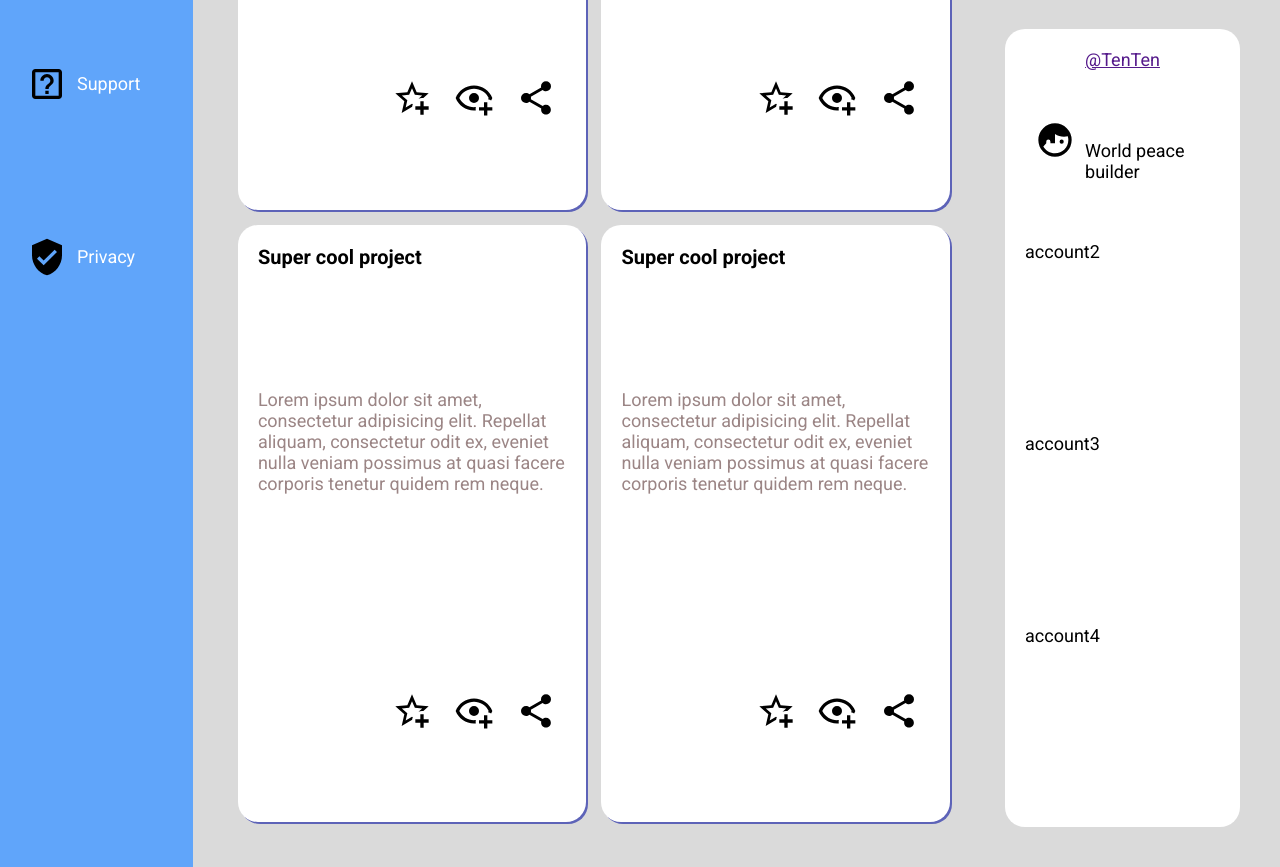
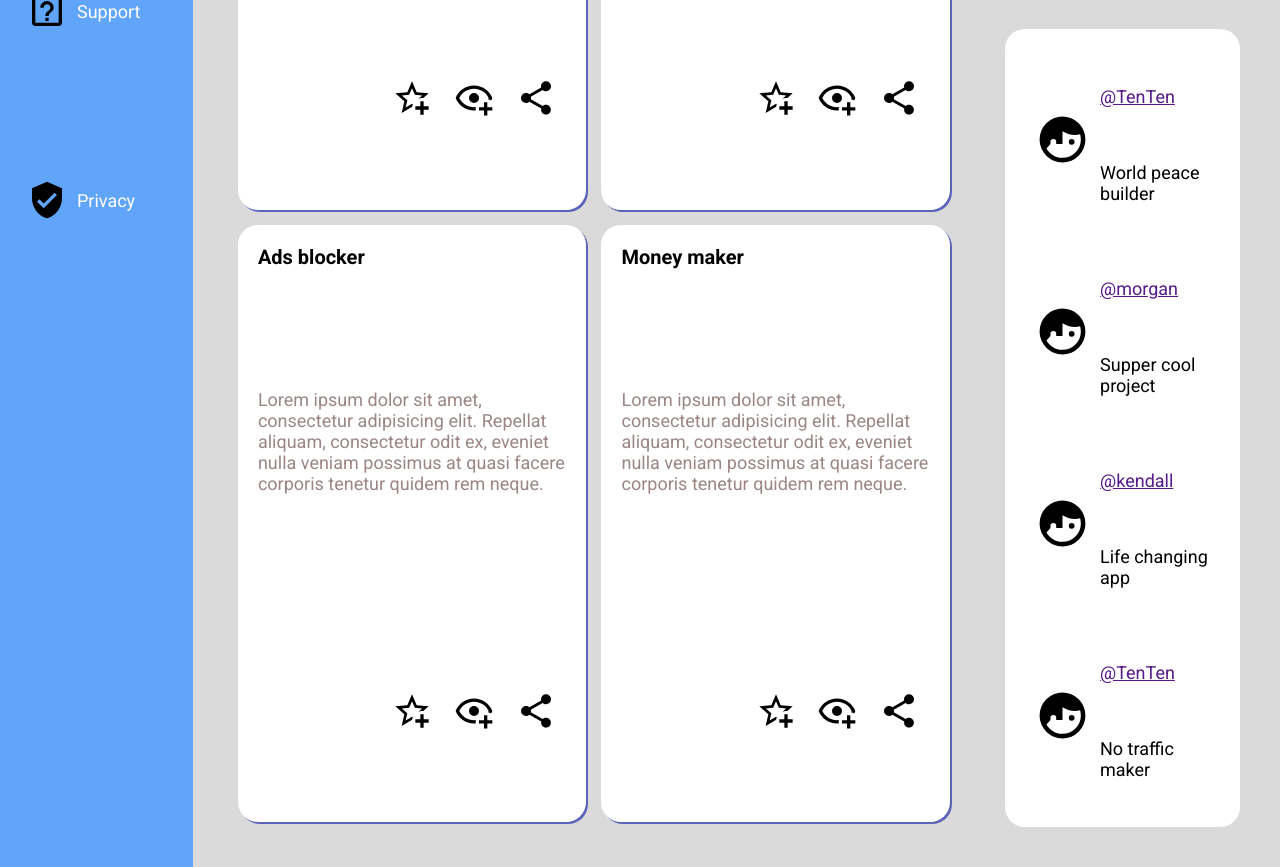
Before and after one commit to phuongle841/adminDashboard, a plain HTML site: page index.html in a window 1280 px wide. Shown: the part 1720-2587 px from the top of the page. Drawn offline with Linux system fonts and the light colour scheme.

Commit message:
maybe this is the end of this project

```diff
--- a/index.html
+++ b/index.html
@@ -121,7 +121,7 @@
           </div>
           <div class="Post">
             <div class="comment">
-              <header>Super cool project</header>
+              <header>Less cool project</header>
               <span
                 >Lorem ipsum dolor sit amet, consectetur adipisicing elit.
                 Repellat aliquam, consectetur odit ex, eveniet nulla veniam
@@ -143,7 +143,7 @@
           </div>
           <div class="Post">
             <div class="comment">
-              <header>Super cool project</header>
+              <header>Impossible app</header>
               <span
                 >Lorem ipsum dolor sit amet, consectetur adipisicing elit.
                 Repellat aliquam, consectetur odit ex, eveniet nulla veniam
@@ -165,7 +165,7 @@
           </div>
           <div class="Post">
             <div class="comment">
-              <header>Super cool project</header>
+              <header>Easy peasy app</header>
               <span
                 >Lorem ipsum dolor sit amet, consectetur adipisicing elit.
                 Repellat aliquam, consectetur odit ex, eveniet nulla veniam
@@ -187,7 +187,7 @@
           </div>
           <div class="Post">
             <div class="comment">
-              <header>Super cool project</header>
+              <header>Ads blocker</header>
               <span
                 >Lorem ipsum dolor sit amet, consectetur adipisicing elit.
                 Repellat aliquam, consectetur odit ex, eveniet nulla veniam
@@ -209,7 +209,7 @@
           </div>
           <div class="Post">
             <div class="comment">
-              <header>Super cool project</header>
+              <header>Money maker</header>
               <span
                 >Lorem ipsum dolor sit amet, consectetur adipisicing elit.
                 Repellat aliquam, consectetur odit ex, eveniet nulla veniam
@@ -242,14 +242,14 @@
             </p>
           </div>
           <div class="shortInform">
-            <header>Site Maintenance</header>
+            <header>Community share day</header>
             <p>
               Lorem ipsum dolor sit amet consectetur adipisicing elit. Veritatis
               aperiam incidunt magnam quasi libero nemo!
             </p>
           </div>
           <div class="shortInform Update">
-            <header>Site Maintenance</header>
+            <header>Update privacy policy</header>
             <p>
               Lorem ipsum dolor sit amet consectetur adipisicing elit. Veritatis
               aperiam incidunt magnam quasi libero nemo!
@@ -260,18 +260,42 @@
       <div class="Trending">
         <header>Trending</header>
         <div class="content">
-          <div class="account">
-            <div class="RecommendAccount">
-              <div class="ProfilePicture">
-                <img src="img/face-man-profile.svg" alt="" />
-              </div>
-              <span><a href="">@TenTen</a></span
-              ><span>World peace builder</span>
+          <div class="RecommendAccount">
+            <div class="ProfilePicture">
+              <img src="img/face-man-profile.svg" alt="" />
+            </div>
+            <div class="Name"><a href="">@TenTen</a></div>
+            <div class="fakeName">
+              <p>World peace builder</p>
             </div>
           </div>
-          <div class="account">account2</div>
-          <div class="account">account3</div>
-          <div class="account">account4</div>
+          <div class="RecommendAccount">
+            <div class="ProfilePicture">
+              <img src="img/face-man-profile.svg" alt="" />
+            </div>
+            <div class="Name"><a href="">@morgan</a></div>
+            <div class="fakeName">
+              <p>Supper cool project</p>
+            </div>
+          </div>
+          <div class="RecommendAccount">
+            <div class="ProfilePicture">
+              <img src="img/face-man-profile.svg" alt="" />
+            </div>
+            <div class="Name"><a href="">@kendall</a></div>
+            <div class="fakeName">
+              <p>Life changing app</p>
+            </div>
+          </div>
+          <div class="RecommendAccount">
+            <div class="ProfilePicture">
+              <img src="img/face-man-profile.svg" alt="" />
+            </div>
+            <div class="Name"><a href="">@TenTen</a></div>
+            <div class="fakeName">
+              <p>No traffic maker</p>
+            </div>
+          </div>
         </div>
       </div>
     </div>
--- a/style/style.css
+++ b/style/style.css
@@ -3,7 +3,6 @@
   padding: 0;
   margin: 0;
   box-sizing: border-box;
-  /* border: 1px solid #000; */
   font-family: "Roboto";
 }
 img {
@@ -26,11 +25,8 @@ body > div {
   background-color: #60a5fa;
   grid-row: 1 / span 2;
   display: grid;
-  grid-template-rows: 1fr 3fr 3fr;
+  grid-template-rows: 150px repeat(2, 1fr);
   gap: 80px;
-}
-.homeButton {
-  border: 2px solid #fff;
 }
 .functions,
 .setting {
@@ -73,8 +69,6 @@ body > div {
 /* this part for the header */
 .header {
   user-select: none;
-  /* box-shadow: 0px 5px 5px rgb(128, 110, 110); */
-  box-shadow: 0px 1px 5px #272727;
   z-index: 2;
   display: grid;
   gap: 10px;
@@ -121,7 +115,7 @@ body > div {
   background-color: #ad3bbe;
   color: #fff;
   outline: none;
-  border: 2px solid #1e3a8a;
+  border: 2px solid #415fb1dc;
 }
 .notification > .Profile {
   display: grid;
@@ -256,9 +250,8 @@ body > div {
   padding: 15px;
   gap: 15px;
   display: grid;
-  grid-template-columns: repeat(auto-fit, minmax(45%, 1fr));
+  grid-template-columns: 1fr 1fr;
   grid-template-rows: repeat(3, 1fr);
-  grid-auto-rows: 250px;
 }
 .content > .Post {
   background-color: #ffffff;
@@ -385,17 +378,30 @@ body > div {
   padding: 20px;
   gap: 10px;
 }
-.Trending > .account {
-}
-.account > .RecommendAccount {
+
+.RecommendAccount {
+  padding: 10px;
   height: 100%;
   display: grid;
-  grid-template: 1fr 1fr / 1fr 4fr;
+  grid-template: 1fr 1fr / 1fr 2fr;
+  align-items: center;
+  gap: 10px;
+}
+.RecommendAccount:hover {
+  cursor: pointer;
+  transform: scale(102%);
+  transition: all 0.1s ease-in;
+  border-radius: 10px;
+  background-color: #dadada;
 }
 .RecommendAccount .ProfilePicture {
+  width: 100%;
+  height: 100%;
   grid-row: span 2;
-  width: 60px;
   display: flex;
   align-items: center;
   justify-content: center;
 }
+.ProfilePicture img {
+  width: 100%;
+}
```
